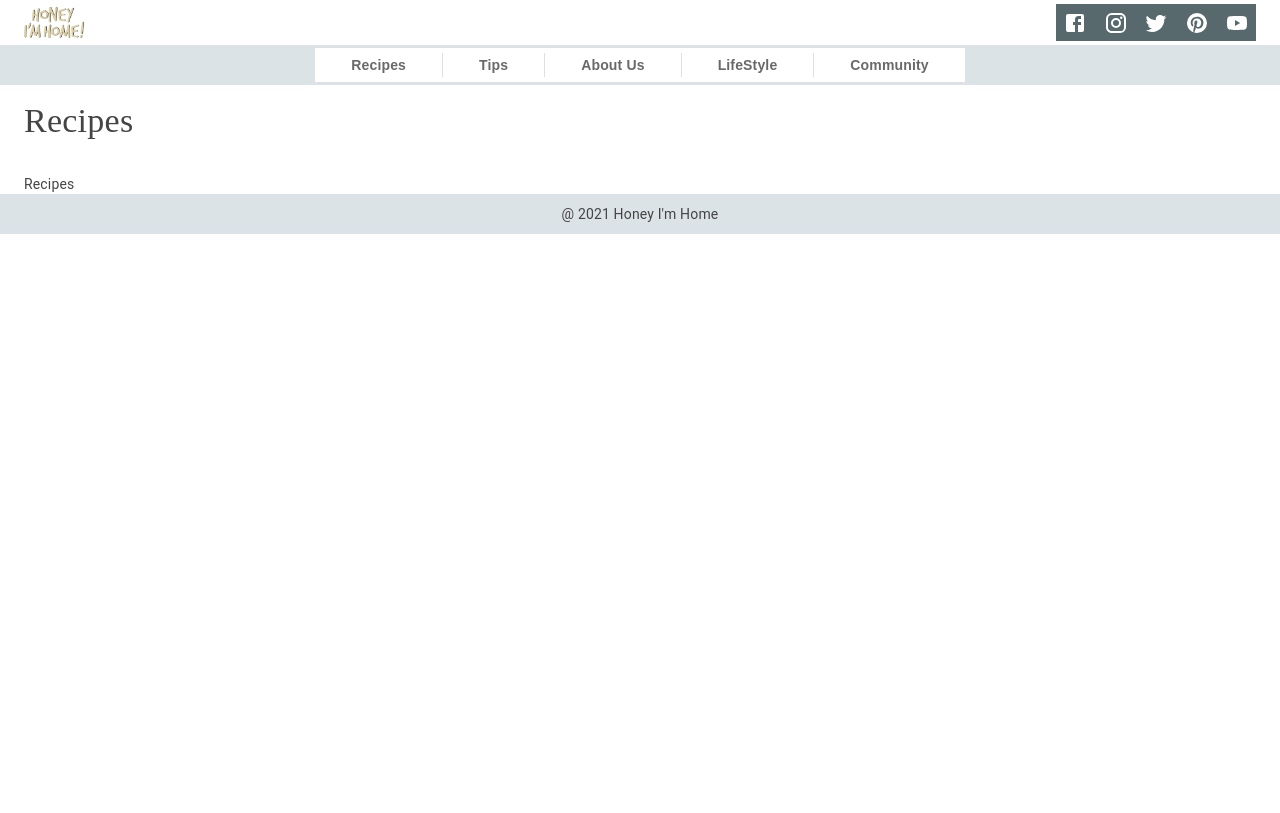
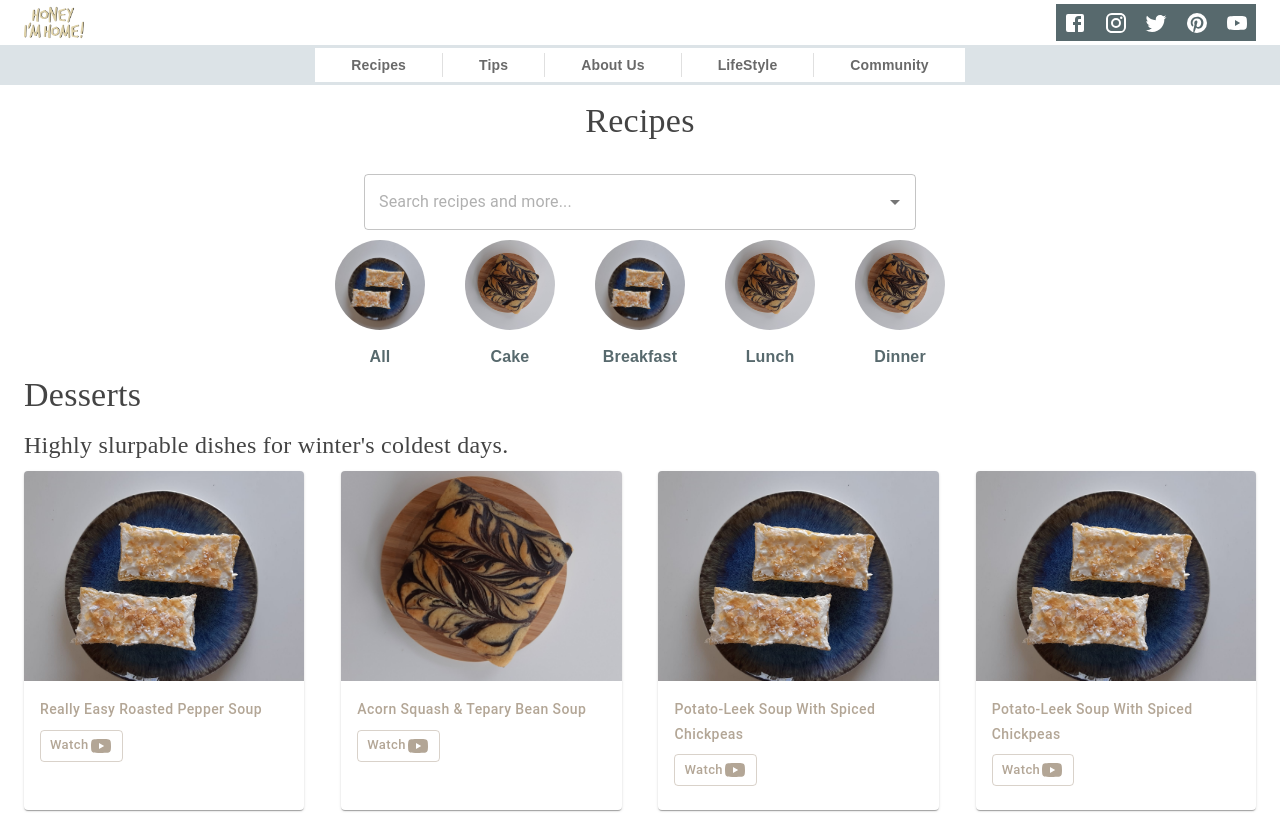
Before and after one commit to arjun-raghavan/honeyimhome, a React (Create React App) app: page /recipes in a window 1280 px wide. Shown: the top 813 px of the page. Built offline with nearby package versions, Linux system fonts and the light colour scheme.

Commit message:
category card

```diff
--- a/package.json
+++ b/package.json
@@ -5,6 +5,7 @@
   "dependencies": {
     "@material-ui/core": "^4.11.4",
     "@material-ui/icons": "^4.11.2",
+    "@material-ui/lab": "^4.0.0-alpha.60",
     "@testing-library/jest-dom": "^5.14.1",
     "@testing-library/react": "^11.2.7",
     "@testing-library/user-event": "^12.8.3",
--- a/src/common/assets/index.js
+++ b/src/common/assets/index.js
@@ -4,6 +4,7 @@ export { default as test3 } from "./test3.jpeg";
 export { default as test4 } from "./test4.jpeg";
 export { default as test5 } from "./test5.jpeg";
 export { default as test7 } from "./test7.jpeg";
+export { default as test8 } from "./test8.jpeg";
 export { default as headingStyle1 } from "./headingStyle1.svg";
 export { default as headingStyle2 } from "./headingStyle2.svg";
 export { default as headingStyle3 } from "./headingStyle3.svg";
--- /dev/null
+++ b/src/pages/recipes/recipeCategory/categoryIcons.js
@@ -0,0 +1,106 @@
+import React from "react";
+import { makeStyles } from "@material-ui/core/styles";
+import { test1, test8, test3, test5, test7 } from "../../../common/assets";
+import Typography from "@material-ui/core/Typography";
+
+const CategoryIconsData = [
+  {
+    categoryName: "All",
+    categoryLink:
+      "https://www.youtube.com/channel/UC1b2d9J4rKEaBXk8UYMB9ew/videos",
+    image: test1,
+  },
+  {
+    categoryName: "Cake",
+    categoryLink:
+      "https://www.youtube.com/channel/UC1b2d9J4rKEaBXk8UYMB9ew/videos",
+    image: test8,
+  },
+  {
+    categoryName: "Breakfast",
+    categoryLink:
+      "https://www.youtube.com/channel/UC1b2d9J4rKEaBXk8UYMB9ew/videos",
+    image: test1,
+  },
+  {
+    categoryName: "Lunch",
+    categoryLink:
+      "https://www.youtube.com/channel/UC1b2d9J4rKEaBXk8UYMB9ew/videos",
+    image: test8,
+  },
+  {
+    categoryName: "Dinner",
+    categoryLink:
+      "https://www.youtube.com/channel/UC1b2d9J4rKEaBXk8UYMB9ew/videos",
+    image: test8,
+  },
+];
+
+const useStyles = makeStyles((theme) => ({
+  container: {
+    display: "flex",
+    alignItems: "center",
+    justifyContent: "center",
+    gap: "20px",
+    flexWrap: "wrap",
+  },
+  heading: {
+    margin: "0.3em",
+    padding: "0",
+  },
+  iconContainer: {
+    display: "flex",
+    flexDirection: "column",
+    alignItems: "center",
+    justifyContent: "center",
+  },
+  icon: {
+    width: "90px",
+    height: "90px",
+    borderRadius: "50%",
+    margin: "10px",
+  },
+  iconDesc: {
+    fontFamily: '"Gotham SSm A", sans-serif',
+    fontWeight: "700",
+  },
+}));
+
+function CategoryIcon(props) {
+  const classes = useStyles();
+  const {
+    data: { categoryName, categoryLink, image },
+  } = props;
+
+  return (
+    <div className={classes.iconContainer}>
+      <a
+        className="recipe-link"
+        href={categoryLink}
+        rel="noreferrer"
+        target="_blank"
+      >
+        <img className={classes.icon} src={image} alt={categoryName}></img>
+      </a>
+      <Typography
+        color="textSecondary"
+        className={classes.iconDesc}
+        gutterBottom
+      >
+        {categoryName}
+      </Typography>
+    </div>
+  );
+}
+
+export default function CategoryIcons() {
+  const classes = useStyles();
+  const categories = CategoryIconsData;
+  return (
+    <div className={classes.container}>
+      {categories.map((category) => (
+        <CategoryIcon data={category} />
+      ))}
+    </div>
+  );
+}
--- a/src/pages/recipes/recipeCategory/index.js
+++ b/src/pages/recipes/recipeCategory/index.js
@@ -6,10 +6,20 @@ import Divider from "@material-ui/core/Divider";
 import { AppLayout } from "../../../common";
 import homeData from "../../../data/home.json";
 import Heading from "../../common/heading";
-
-
+import RecipeSearch from "./recipeSearch";
+import CategoryIcons from "./categoryIcons";
+import RecipeList from "./recipeList";
 
 const useStyles = makeStyles((theme) => ({
+  container: {
+    display: "flex",
+    flexDirection: "column",
+    alignItems: "center",
+  },
+  heading: {
+    margin: "0.3em",
+    padding: "0",
+  },
   divider: {
     margin: "16px auto",
     width: "70%",
@@ -26,12 +36,13 @@ export default function RecipeCategory() {
 
   return (
     <AppLayout>
-      <Heading
-          content={'Recipes'}
-          variant="h4"
-          component="h2"
-        />
-      <div className={classes.section}>Recipes</div>
+      <div className={classes.container}>
+        <Heading content={"Recipes"} variant="h4" component="h2" />
+        <RecipeSearch />
+        <CategoryIcons />
+        <RecipeList />
+        <RecipeList />
+      </div>
     </AppLayout>
   );
 }
--- /dev/null
+++ b/src/pages/recipes/recipeCategory/recipeCard.js
@@ -0,0 +1,83 @@
+import React from "react";
+import { makeStyles } from "@material-ui/core/styles";
+import Card from "@material-ui/core/Card";
+import CardActionArea from "@material-ui/core/CardActionArea";
+import CardActions from "@material-ui/core/CardActions";
+import CardContent from "@material-ui/core/CardContent";
+import CardMedia from "@material-ui/core/CardMedia";
+import Button from "@material-ui/core/Button";
+import Typography from "@material-ui/core/Typography";
+import YouTubeIcon from "@material-ui/icons/YouTube";
+import { test1, test8, test3, test5, test7 } from "../../../common/assets";
+import {
+  Switch,
+  Route,
+  NavLink,
+  BrowserRouter as Router,
+} from "react-router-dom";
+
+const useStyles = makeStyles((theme) => ({
+  root: {
+    fontFamily: '"Gotham SSm A", sans-serif',
+  },
+  image: {
+    aspectRatio: "12/9",
+    transform: "scale(1)",
+    transition: "transform .5s",
+
+    "&:hover": {
+      transform: "scale(1.1)",
+    },
+  },
+  heading: {
+    padding: "0",
+    marginBottom: "8px",
+  },
+  text: {
+    textAlign: "left",
+    textTransform: "inherit",
+
+    "&:hover": {
+      color: theme.palette.text.primaryDark,
+    },
+  },
+}));
+
+export default function RecipeCard(props) {
+  const classes = useStyles();
+  const {
+    data: { categoryName, categoryLink, image },
+  } = props;
+
+  return (
+    <Card className={classes.root}>
+      <CardActionArea>
+        <NavLink to="/">
+          <CardMedia
+            component="img"
+            alt="Contemplative Reptile"
+            src={image}
+            title="Contemplative Reptile"
+            className={classes.image}
+          />
+        </NavLink>
+      </CardActionArea>
+      <CardContent>
+        <Button className={[classes.text, classes.heading]} color="primary">
+          {categoryName}
+        </Button>
+        <Button
+          component={NavLink}
+          to={"https://www.youtube.com/channel/UC1b2d9J4rKEaBXk8UYMB9ew/videos"}
+          size="small"
+          color="primary"
+          variant="outlined"
+          className={classes.text}
+        >
+          Watch
+          {<YouTubeIcon />}
+        </Button>
+      </CardContent>
+    </Card>
+  );
+}
--- /dev/null
+++ b/src/pages/recipes/recipeCategory/recipeList.js
@@ -0,0 +1,99 @@
+import React from "react";
+import { makeStyles } from "@material-ui/core/styles";
+import Grid from "@material-ui/core/Grid";
+import Divider from "@material-ui/core/Divider";
+import clsx from "clsx";
+
+import { AppLayout } from "../../../common";
+import homeData from "../../../data/home.json";
+import Heading from "../../common/heading";
+import RecipeSearch from "./recipeSearch";
+import { test1, test8, test3, test5, test7 } from "../../../common/assets";
+import Typography from "@material-ui/core/Typography";
+import RecipeCard from "./recipeCard";
+
+const CategoryIconsData = [
+  {
+    categoryName: "Really Easy Roasted Pepper Soup",
+    categoryLink:
+      "https://www.youtube.com/channel/UC1b2d9J4rKEaBXk8UYMB9ew/videos",
+    image: test1,
+  },
+  {
+    categoryName: "Acorn Squash & Tepary Bean Soup",
+    categoryLink:
+      "https://www.youtube.com/channel/UC1b2d9J4rKEaBXk8UYMB9ew/videos",
+    image: test8,
+  },
+  {
+    categoryName: "Potato-Leek Soup With Spiced Chickpeas",
+    categoryLink:
+      "https://www.youtube.com/channel/UC1b2d9J4rKEaBXk8UYMB9ew/videos",
+    image: test1,
+  },
+  {
+    categoryName: "Potato-Leek Soup With Spiced Chickpeas",
+    categoryLink:
+      "https://www.youtube.com/channel/UC1b2d9J4rKEaBXk8UYMB9ew/videos",
+    image: test1,
+  },
+];
+
+const useStyles = makeStyles((theme) => ({
+  container: {
+    "& .category-name": {
+      fontFamily: '"Chronicle SSm A", serif',
+      fontWeight: "500",
+    },
+
+    "& .category-desc": {
+      fontFamily: '"Chronicle SSm A", serif',
+      fontWeight: "400",
+      fontSize: "24px",
+    },
+  },
+  listContainer: {
+    display: "grid",
+    grid: "auto / auto",
+    gap: "3%",
+    marginBottom: "32px",
+    [theme.breakpoints.up("sm")]: {
+      grid: "auto / auto auto auto",
+    },
+    [theme.breakpoints.up("md")]: {
+      grid: "auto / auto auto auto auto",
+    },
+    "& .sas > div:nth-child(4)": {
+      visibility: "hidden",
+    },
+  },
+}));
+
+export default function RecipeList() {
+  const classes = useStyles();
+  const categories = CategoryIconsData;
+  return (
+    <div className={classes.container}>
+      <Typography
+        gutterBottom
+        variant="h4"
+        component="h3"
+        className="category-name"
+      >
+        {"Desserts"}
+      </Typography>
+      <Typography gutterBottom className="category-desc" variant="body2">
+        {"Highly slurpable dishes for winter's coldest days."}
+      </Typography>
+
+      <div
+        // className={("sas", classes.listContainer)}
+        className={clsx("sas", classes.listContainer)}
+      >
+        {categories.map((category) => (
+          <RecipeCard data={category} />
+        ))}
+      </div>
+    </div>
+  );
+}
--- /dev/null
+++ b/src/pages/recipes/recipeCategory/recipeSearch.js
@@ -0,0 +1,49 @@
+/* eslint-disable no-use-before-define */
+import React from "react";
+import TextField from "@material-ui/core/TextField";
+import Autocomplete from "@material-ui/lab/Autocomplete";
+import Container from "@material-ui/core/Container";
+
+export default function RecipeSearch() {
+  const options = top100Films.map((option) => {
+    const firstLetter = option.title[0].toUpperCase();
+    return {
+      firstLetter: /[0-9]/.test(firstLetter) ? "0-9" : firstLetter,
+      ...option,
+    };
+  });
+
+  return (
+    <Container maxWidth="sm">
+      <Autocomplete
+        id="grouped-demo"
+        options={options.sort(
+          (a, b) => -b.firstLetter.localeCompare(a.firstLetter)
+        )}
+        groupBy={(option) => option.firstLetter}
+        getOptionLabel={(option) => option.title}
+        style={{ width: "100%" }}
+        renderInput={(params) => (
+          <TextField
+            {...params}
+            variant="outlined"
+            placeholder="Search recipes and more..."
+          />
+        )}
+      />
+    </Container>
+  );
+}
+
+const top100Films = [
+  { title: "The Sting", year: 1973 },
+  { title: "2001: A Space Odyssey", year: 1968 },
+  { title: "Singin' in the Rain", year: 1952 },
+  { title: "Toy Story", year: 1995 },
+  { title: "Bicycle Thieves", year: 1948 },
+  { title: "The Kid", year: 1921 },
+  { title: "Inglourious Basterds", year: 2009 },
+  { title: "Snatch", year: 2000 },
+  { title: "3 Idiots", year: 2009 },
+  { title: "Monty Python and the Holy Grail", year: 1975 },
+];
--- a/src/theme.js
+++ b/src/theme.js
@@ -1,33 +1,34 @@
-import { red } from '@material-ui/core/colors';
-import { createMuiTheme } from '@material-ui/core/styles';
+import { red } from "@material-ui/core/colors";
+import { createMuiTheme } from "@material-ui/core/styles";
 
 // A custom theme for this app
 const theme = createMuiTheme({
   palette: {
     primary: {
-      main: '#b3a696',
-      light: '#c4beb9',
-      dark: '#b4a697',
-      contrastText: '#fff',
+      main: "#b3a696",
+      light: "#c4beb9",
+      dark: "#b4a697",
+      contrastText: "#fff",
     },
     secondary: {
-      main: '#eeeff3',
-      dark: '#57696d',
-      contrastText: '#c4beb9',
+      main: "#eeeff3",
+      dark: "#57696d",
+      contrastText: "#c4beb9",
     },
     error: {
       main: red.A400,
     },
     background: {
-      default: '#fff',
-      primary: '#faf9f7',
-      secondary: '#869fae4a',
-      tertiary: '#2d4558',
+      default: "#fff",
+      primary: "#faf9f7",
+      secondary: "#869fae4a",
+      tertiary: "#2d4558",
     },
     text: {
-      default: '#fff',
-      primary: '#444',
-      secondary: '#57696d',
+      default: "#fff",
+      primary: "#444",
+      secondary: "#57696d",
+      primaryDark: "#a05d25",
     },
   },
   // typography: {
```
Also changed, not shown: src/common/assets/test8.jpeg (added), 1 other file (tests, documents, lock files or other folders).
